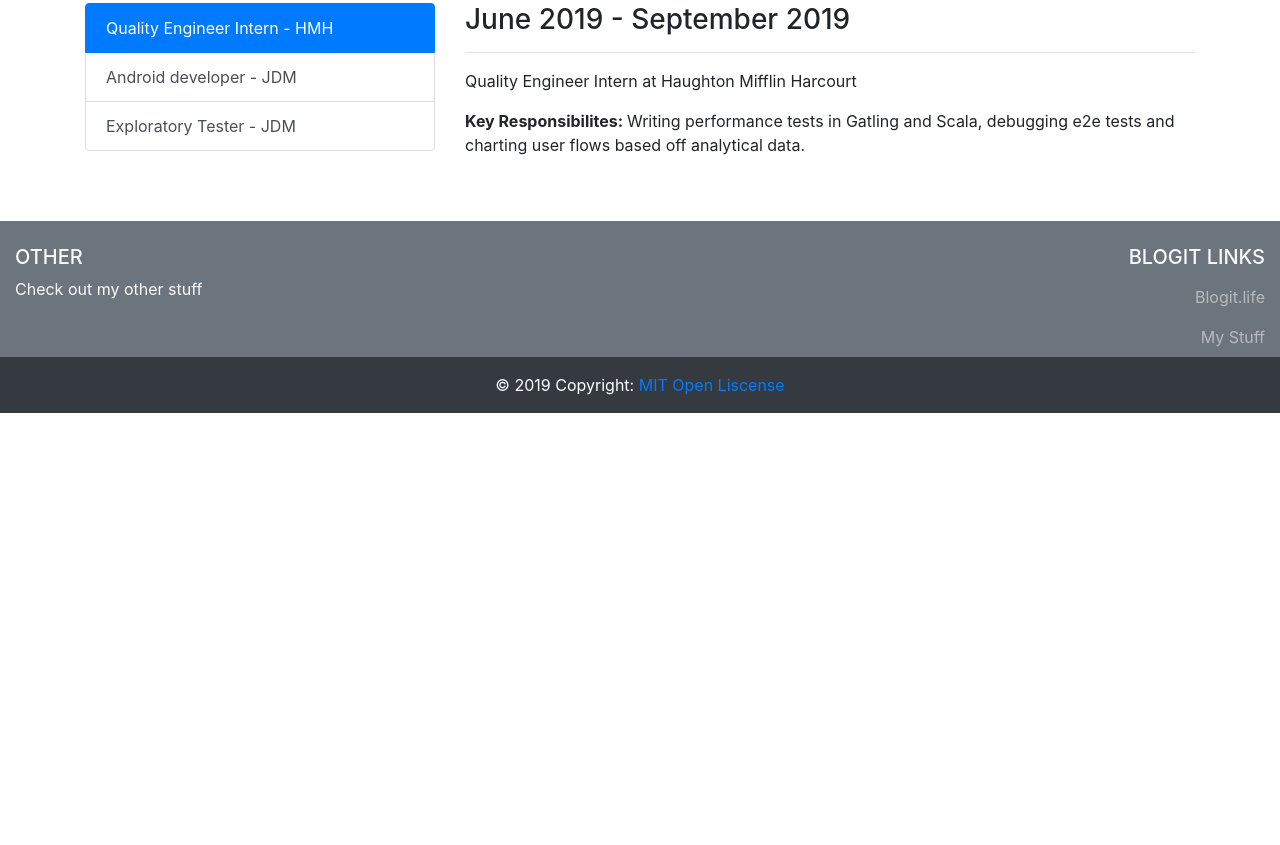
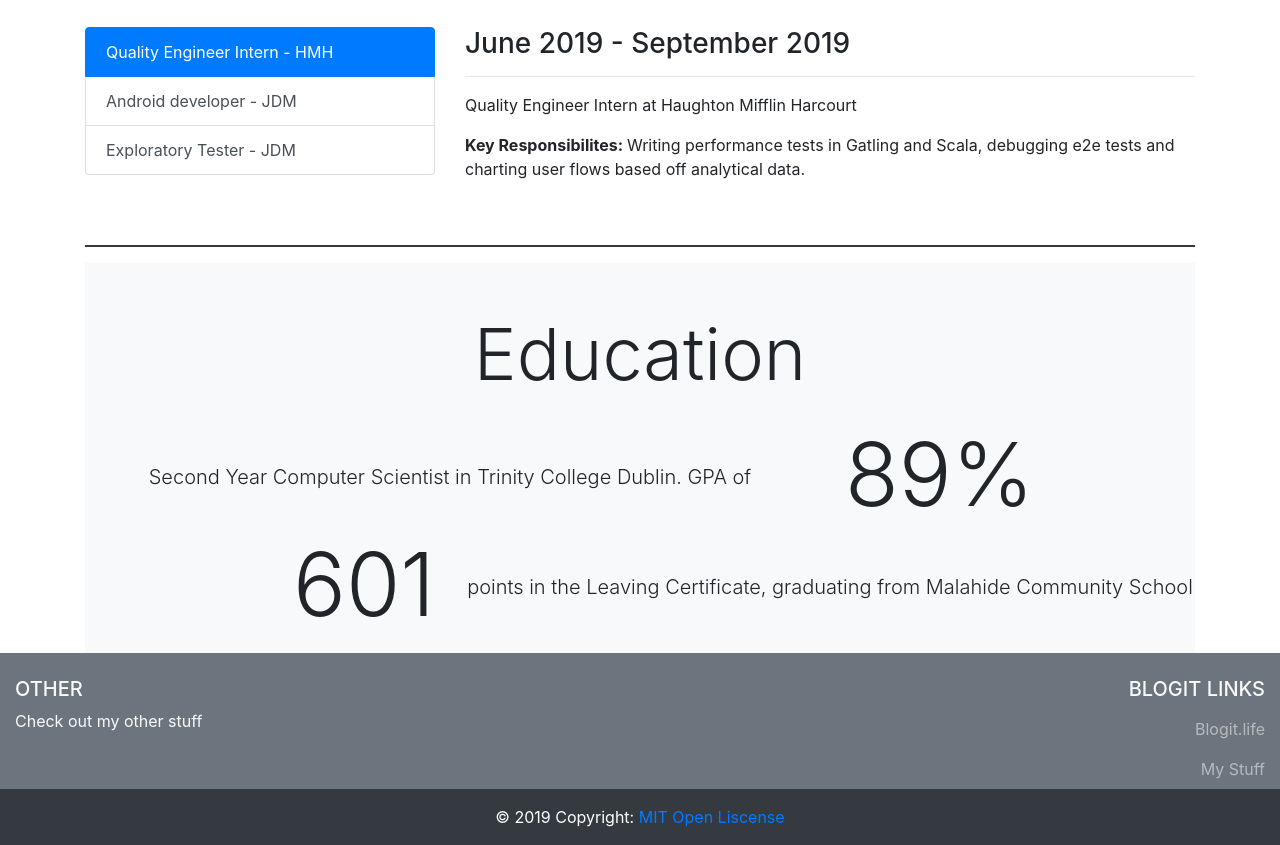
Before and after one commit to JohnBurke4/JohnBurke4.github.io, a plain HTML site: page index.html in a window 1280 px wide. Shown: the part 1332-2177 px from the top of the page. Before the commit the page ends 1745 px from the top, so only its background shows below. Drawn offline with nearby package versions, Linux system fonts and the light colour scheme.

Commit message:
Update index.html

```diff
--- a/index.html
+++ b/index.html
@@ -24,7 +24,7 @@
                   <a class="nav-link" href="#employment">Employment</a>
                </li>
                <li class="nav-item">
-                  <a class="nav-link" href="#other">Other</a>
+                  <a class="nav-link" href="#education">Education</a>
                </li>
             </ul>
          </nav>
@@ -34,8 +34,8 @@
             <h2 class="display-3 text-center mt-4">About</h2>
             <p class="lead text-center">Hi, I'm John Burke - an Irish College student with passion for Computer Science and Maths.</p>
             <figure>
-               <img class="rounded-circle mx-auto d-block img-fluid" src="https://placekitten.com/300/300" alt="John Burke Picture">
-               <figcaption class="text-center figure-caption">Me looking suave in a suit</figcaption>
+               <img class="rounded-circle mx-auto d-block img-fluid mt-4 mb-3" src="https://placekitten.com/300/300" alt="John Burke Picture">
+               <figcaption class="text-center figure-caption">Me</figcaption>
             </figure>
          </article>
       </section>
@@ -112,7 +112,26 @@
             </div>
          </div>
       </section>
-      <footer class="page-footer font-small bg-secondary pt-4 text-light w-100" id="other">
+
+      <section class="container">
+        <hr class="border border-dark">
+        <article class="bg-light my-0">
+          <h2 class="display-3 text-center pt-5 pb-3">Education</h2>
+          <div class="row">
+          <p class="col-8 text-center lead py-4 my-3">Second Year Computer Scientist in Trinity College Dublin. GPA of </p>
+          <p class="col-4 display-2 my-0">89%</p>
+          </div>
+
+          <div class="row">
+            <p class="col-4 display-2 text-right">601</p>
+            <p class="lead col-8 py-4 my-3 text-center ">points in the Leaving Certificate, graduating from Malahide Community School</p>
+
+          </div>
+
+        </article>
+
+      </section>
+      <footer class="page-footer font-small bg-secondary pt-4 text-light w-100 mt-0" id="other">
          <div class="container-fluid text-center text-md-left">
             <nav class="row navbar-dark">
                <div class="col-md mt-md-0 mt-3">
```
